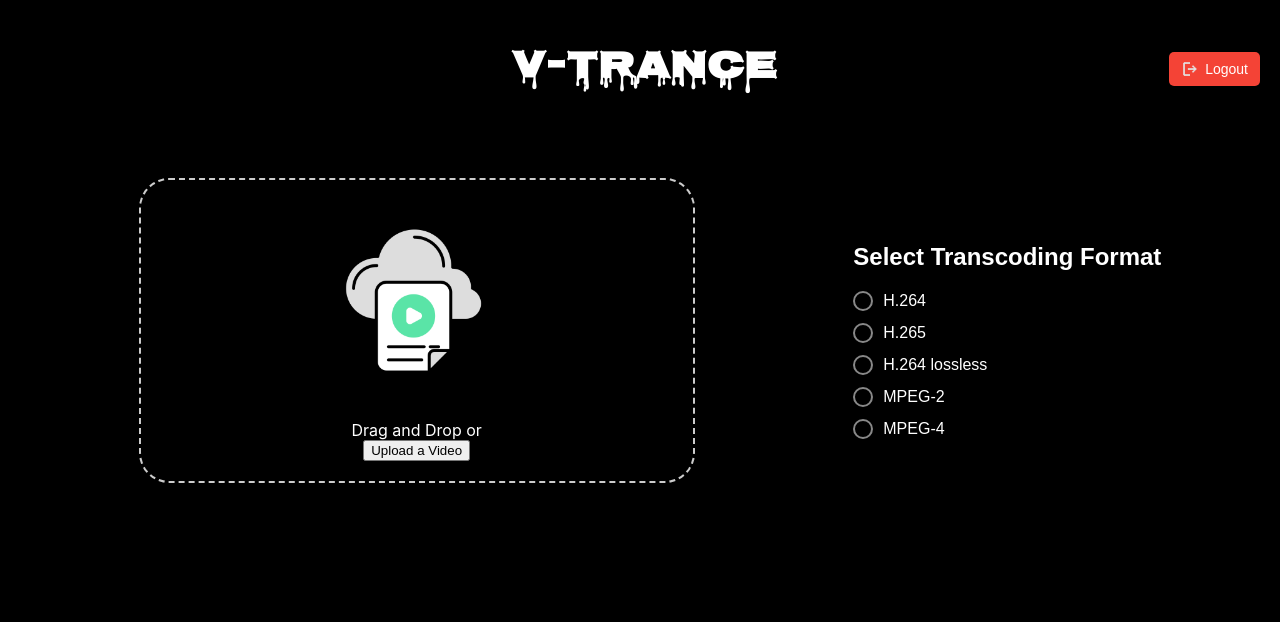
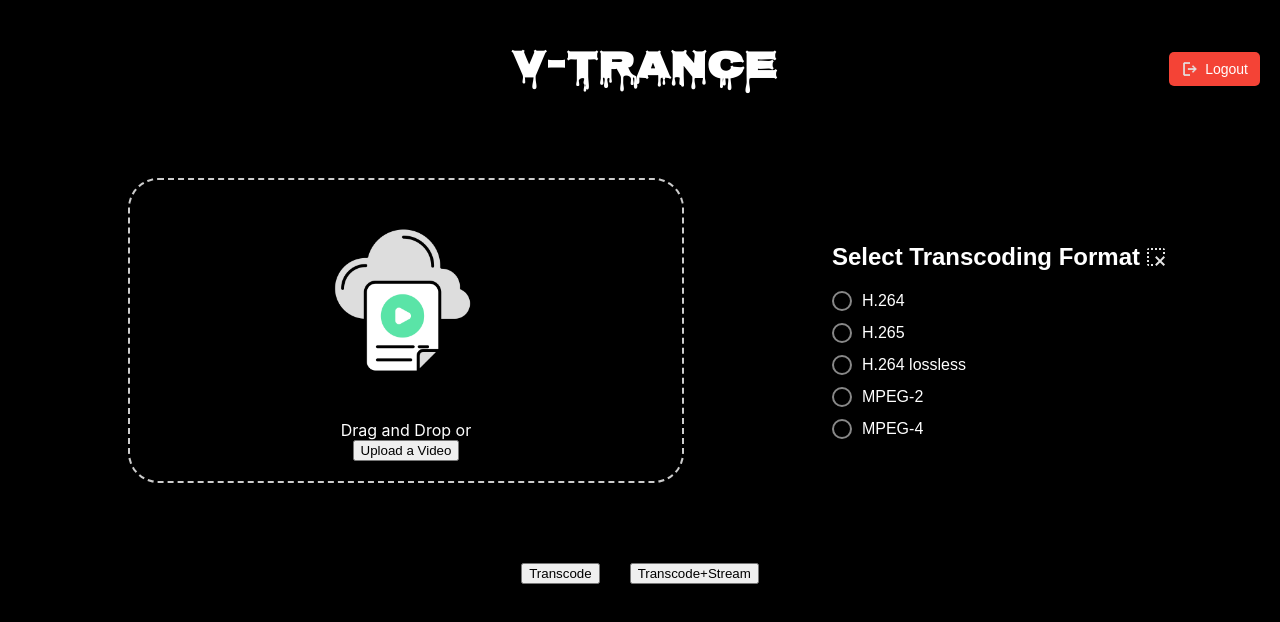
Before and after one commit to kashvigarg/vtrance-frontend, a React (Create React App) app: page /dashboard in a window 1280 px wide. Shown: the top 622 px of the page. Built offline with nearby package versions, Linux system fonts and the light colour scheme.

Commit message:
Update Options Component

```diff
--- a/src/App.css
+++ b/src/App.css
@@ -123,9 +123,33 @@ a {
   cursor: pointer;
 } */
 
+.options-header {
+  display: flex;
+  align-items: center;
+  justify-content: space-between;
+}
+
+
 .options-container {
   padding: 20px;
   font-family: sans-serif;
+}
+
+
+.restart-btn {
+  background: none;
+  border: none;
+  cursor: pointer;
+  padding: 4px;
+  display: flex;
+  align-items: center;
+  justify-content: center;
+  color: #444;
+  transition: color 0.2s ease;
+}
+
+.restart-btn:hover {
+  color: #000;
 }
 
 .options {
@@ -158,6 +182,14 @@ a {
   border-color: #555;
 }
 
+.button-bar {
+  display: flex;
+  align-items: center;
+  align-self: center;
+  gap: 30px;
+  max-width: 50vw;
+  justify-content: space-evenly;
+}
 .label-text {
   font-size: 16px;
 }
--- a/src/App.js
+++ b/src/App.js
@@ -4,6 +4,7 @@ import { BrowserRouter as Router, Route, Routes } from "react-router-dom";
 import Dashboard from "./components/Dashboard";
 import PrivateRoute from "./router/route";
 import Landing from './components/Landing';
+import { ToastContainer, toast } from 'react-toastify';
 import Signup from './components/Signup';
 
 function App() {
@@ -22,7 +23,9 @@ function App() {
             {/* Other routes */}
           </Routes>
       </AuthProvider>
+      <ToastContainer />
       </Router>
+
     // </div>
   );
 }
--- a/src/components/Dashboard.js
+++ b/src/components/Dashboard.js
@@ -2,10 +2,13 @@ import React, { useEffect } from "react";
 import { useAuth } from "../hooks/AuthProvider";
 import DragDropComponent from "./ui/DragDrop";
 import "../App.css";
+import customToast from "./ui/custom-toast";
 import Options from "./ui/Options";
 
 const Dashboard = () => {
   const auth = useAuth();
+
+  // TODO: Add selectFile and selectFormat Hooks in Parent
 
   return (
     <div className="app-container">
@@ -21,6 +24,10 @@ const Dashboard = () => {
       <DragDropComponent/>
       <Options/>
       </div>
+      <div className="button-bar">
+      <button>Transcode</button>
+      <button>Transcode+Stream</button>
+      </div>
     </div>
   );
 };
--- a/src/components/ui/Options.js
+++ b/src/components/ui/Options.js
@@ -6,9 +6,22 @@ const formats = ["H.264", "H.265", "H.264 lossless", "MPEG-2", "MPEG-4"];
 const Options = () => {
   const [selectedFormat, setSelectedFormat] = useState("");
 
+  const handleClear = () => {
+    setSelectedFormat("");
+  };
+
   return (
     <div className="options-container">
-      <h2>Select Transcoding Format</h2>
+      <div className="options-header">
+        <h2>Select Transcoding Format</h2>
+        <button
+          className="restart-btn"
+          onClick={handleClear}
+          title="Clear Selection"
+        >
+          <img src="icons/clear.svg" alt="" className="restart-icon" />
+        </button>
+      </div>
       <div className="options">
         {formats.map((format) => (
           <label key={format} className="option">
```
Also changed, not shown: public/icons/clear.svg (added).
